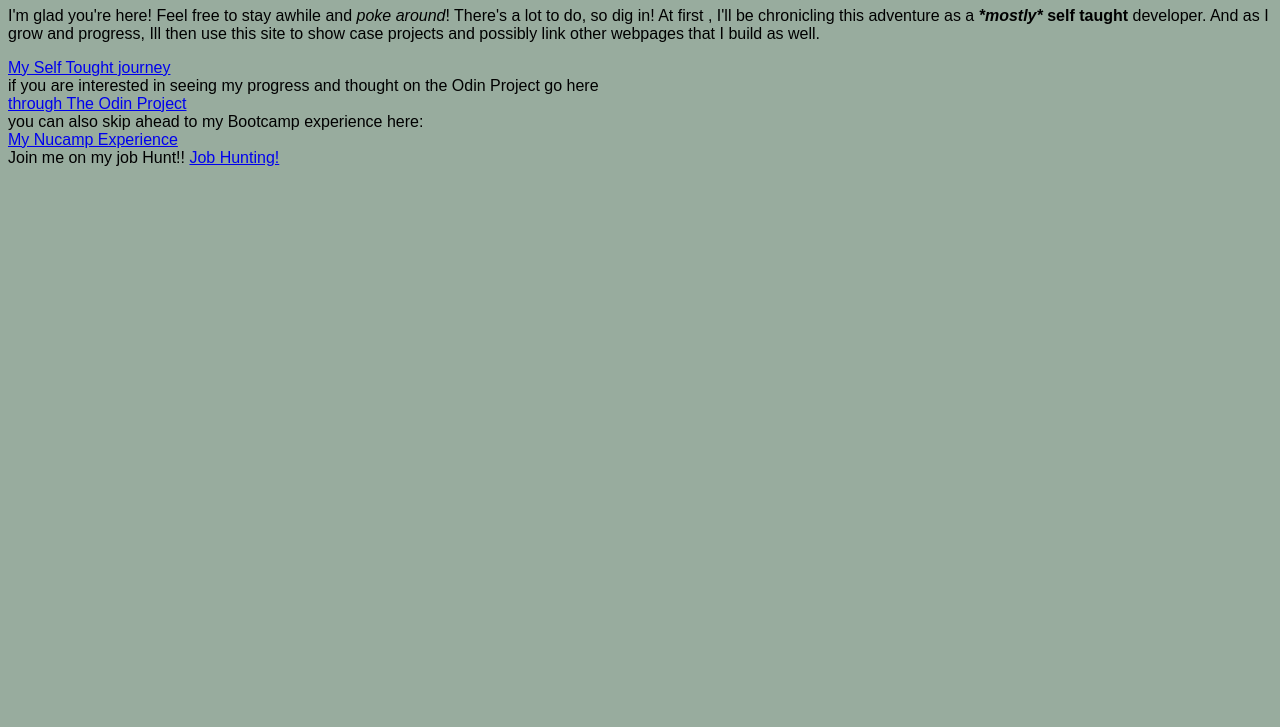
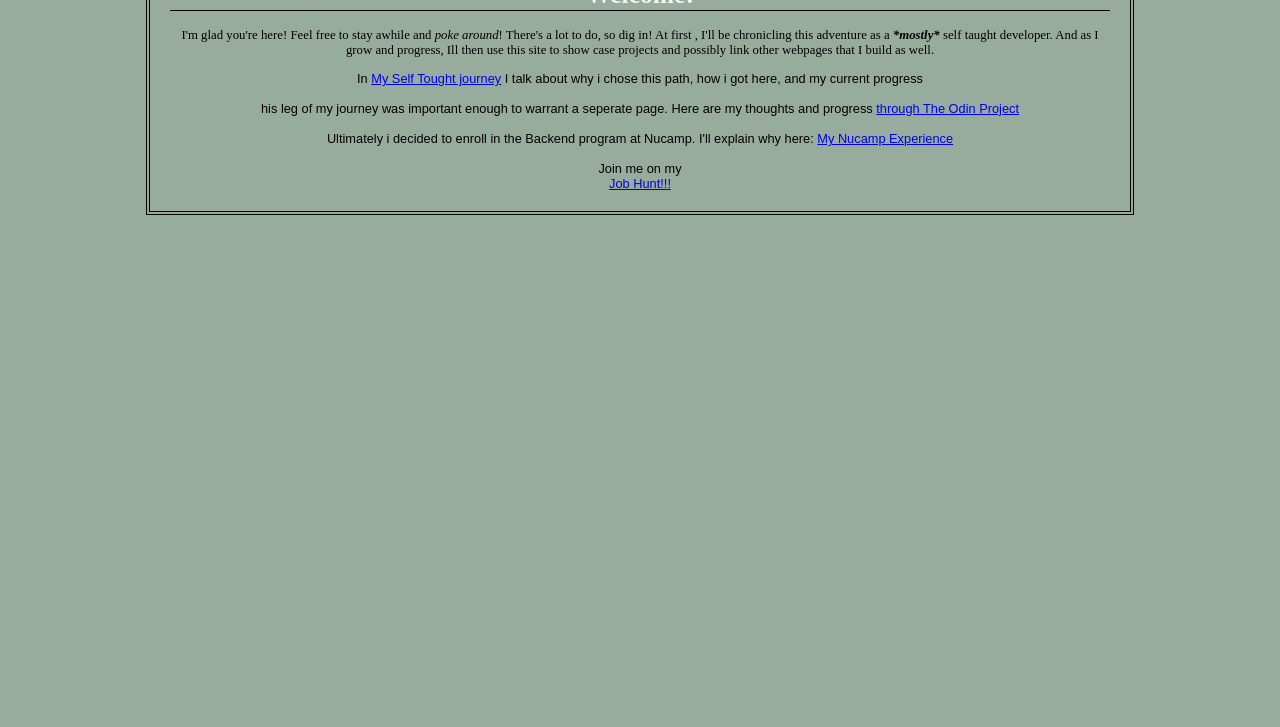
Before and after one commit to quinn410/Odin_Project, a plain HTML site: page index.html in a window 1280 px wide. Shown: the part 73-800 px from the top of the page. Drawn offline with Linux system fonts and the light colour scheme.

Commit message:
add all new css changes

```diff
--- a/index.html
+++ b/index.html
@@ -14,22 +14,28 @@
  There's a lot to do, so dig in!
 At first , I'll be chronicling this adventure as a
 <em><b><i>*mostly*</i></b></em>
-<b>self taught</b> developer.
+self taught developer.
 And as I grow and progress, Ill then use this site to show
 case projects and possibly link other webpages that I build as well.
  </p>
-<a href="myjourney/index.html">My Self Tought journey</a>
+In <a href="myjourney/index.html">My Self Tought journey</a>
+I talk about why i chose this path,
+how i got here, and my current progress
 <br />
-if you are interested in seeing my progress and thought on the Odin Project go here
 <br />
+his leg of my journey was important enough to warrant a seperate page. Here are
+my thoughts and progress
 <a href="myjourney/odinproject.html">through The Odin Project</a>
 <br />
-you can also skip ahead to my Bootcamp experience here:
 <br />
+Ultimately i decided to enroll in the Backend program at Nucamp.
+ I'll explain why here:
 <a href="myjourney/nucamp.html">My Nucamp Experience</a>
 <br />
-Join me on my job Hunt!!
-<a href="myjourney/The Search/index.html">Job Hunting!</a>
+<br />
+Join me on my
+<br />
+<a href="myjourney/The Search/index.html">Job Hunt!!!</a>
 
 
 </body>
--- a/styles.css
+++ b/styles.css
@@ -1,12 +1,31 @@
 /* styles.css */
 
 body {
+  font-size: 80%;
+  text-align: center;
   font-family: marker felt, sans-serif;
-  background-color:rgb(152, 172, 158)  }
+  max-width: 940px;
+  min-width: 720px;
+  margin: 10px auto 10px auto;
+  padding: 20px;
+  border: 4px double #000;
+  background-color:rgb(152, 172, 158)
+}
+
+
 h1 {
-  color: white }
-}
+  border-top: 2px solid #000;
+  border-bottom: 1px solid #000;
+  text-align: center;
+  font-family: marker felt, serif;
+  color: whitesmoke; }
+
+
+
+
  p {
+
+
    font-family: American Typewriter,serif;
    color: black;
  }
```
Also changed, not shown: myjourney/The Search/index.html (+1 -1 lines), myjourney/index.html (+3 -6 lines), myjourney/nucamp.html (+1 -1 lines), myjourney/odinproject.html (+1 -1 lines), 2 other files.
